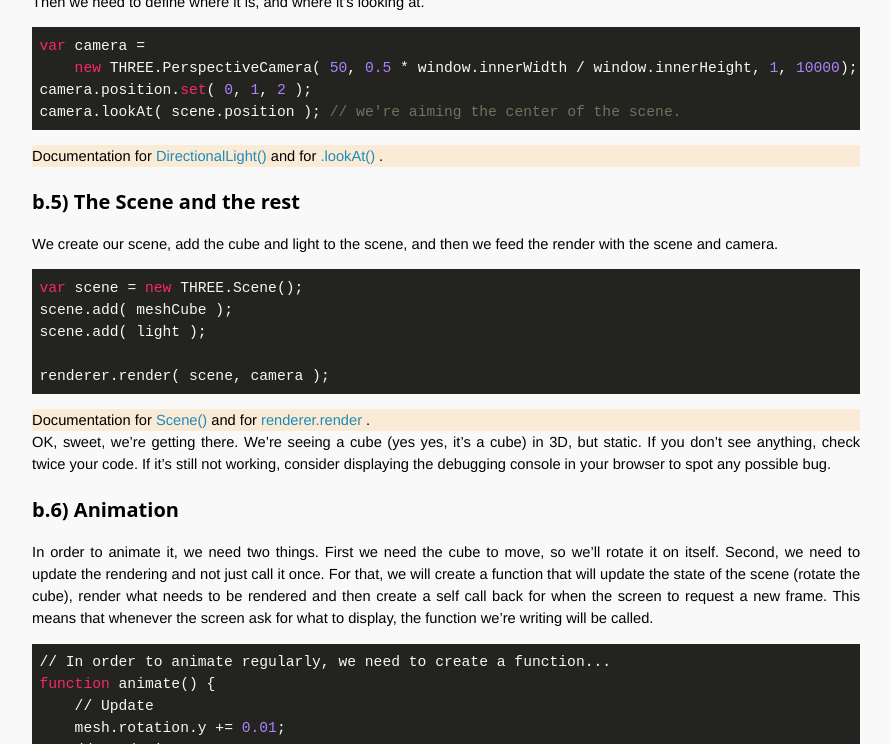
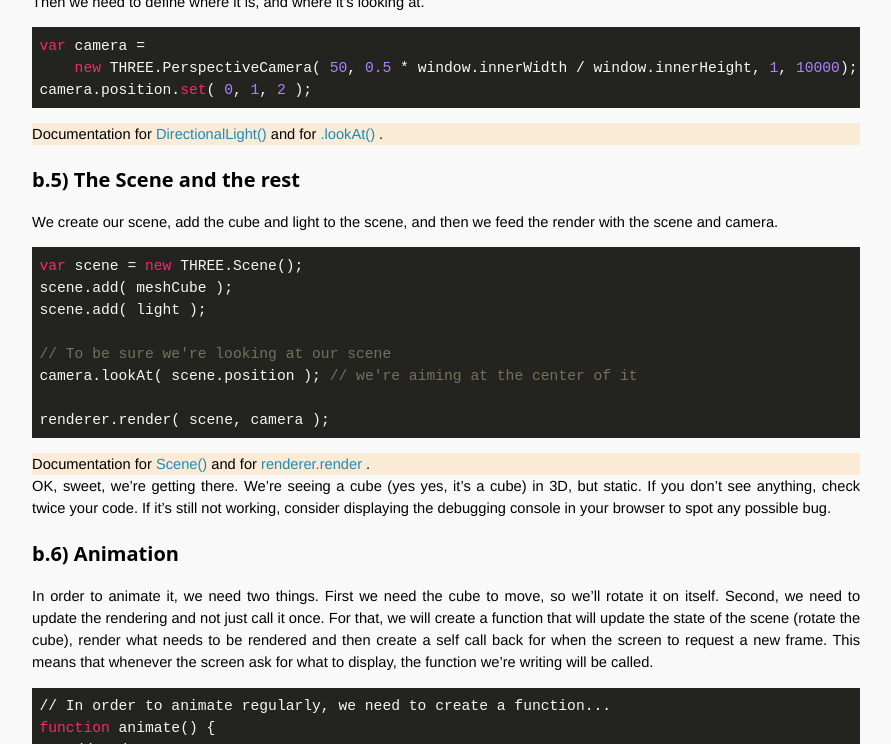
Before and after one commit to OpenTechSchool-Brussels/webVR-for-3D-graphics-and-music, a Jekyll site: the page built from your-3D-scene.markdown, in a window 1280 px wide and 900 px high, scrolled down 2762 px, cut to the strip 156-900 px from the top of the window. Shown: the whole strip, without its empty margins (324-1215 px from the left). Built offline with Jekyll 4.4.1, drawn with Linux system fonts in a browser that asks for light colours; Markdown is read by kramdown in place of the engine named in the settings.

Commit message:
Update your-3D-scene.markdown

````diff
--- a/your-3D-scene.markdown
+++ b/your-3D-scene.markdown
@@ -129,7 +129,6 @@ Then we need to define where it is, and where it's looking at.
 var camera =
 	new THREE.PerspectiveCamera( 50, 0.5 * window.innerWidth / window.innerHeight, 1, 10000);
 camera.position.set( 0, 1, 2 );
-camera.lookAt( scene.position ); // we're aiming the center of the scene.
 ```
 <div class="doc">Documentation
 for <a target="_blank" href="http://threejs.org/docs/#Reference/Cameras/PerspectiveCamera" title="Camera with perspective projection. PerspectiveCamera( fov, aspect, near, far )">DirectionalLight()</a>
@@ -143,6 +142,9 @@ We create our scene, add the cube and light to the scene, and then we feed the r
 var scene = new THREE.Scene();
 scene.add( meshCube );
 scene.add( light );
+
+// To be sure we're looking at our scene
+camera.lookAt( scene.position ); // we're aiming at the center of it
 
 renderer.render( scene, camera );
 ```
````
